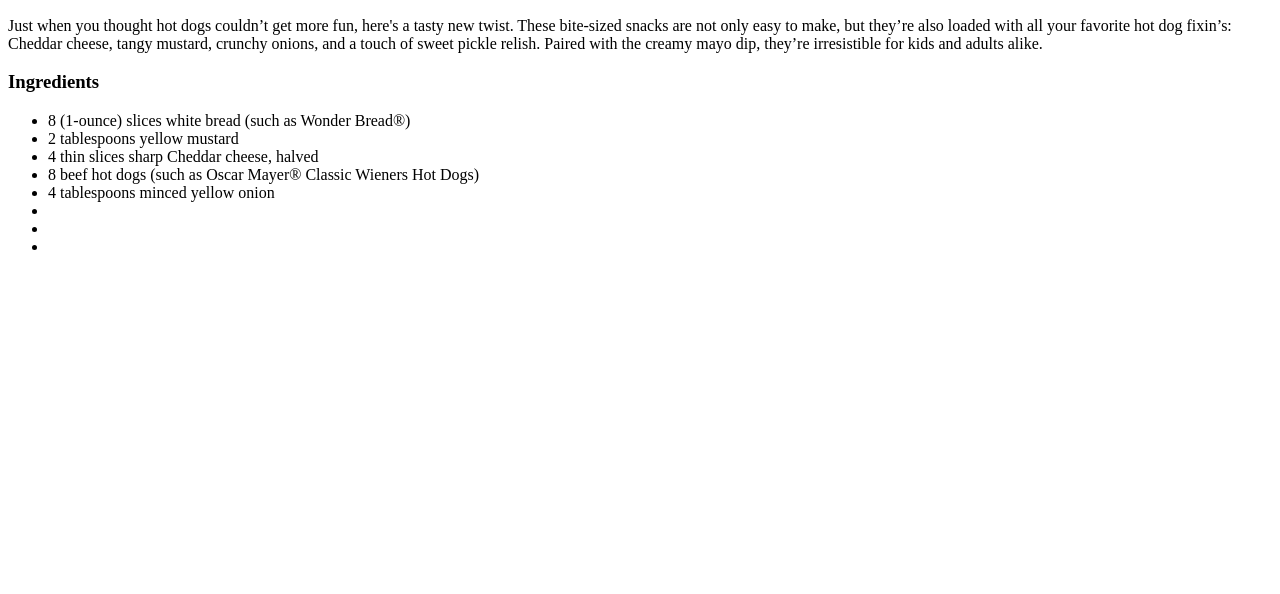
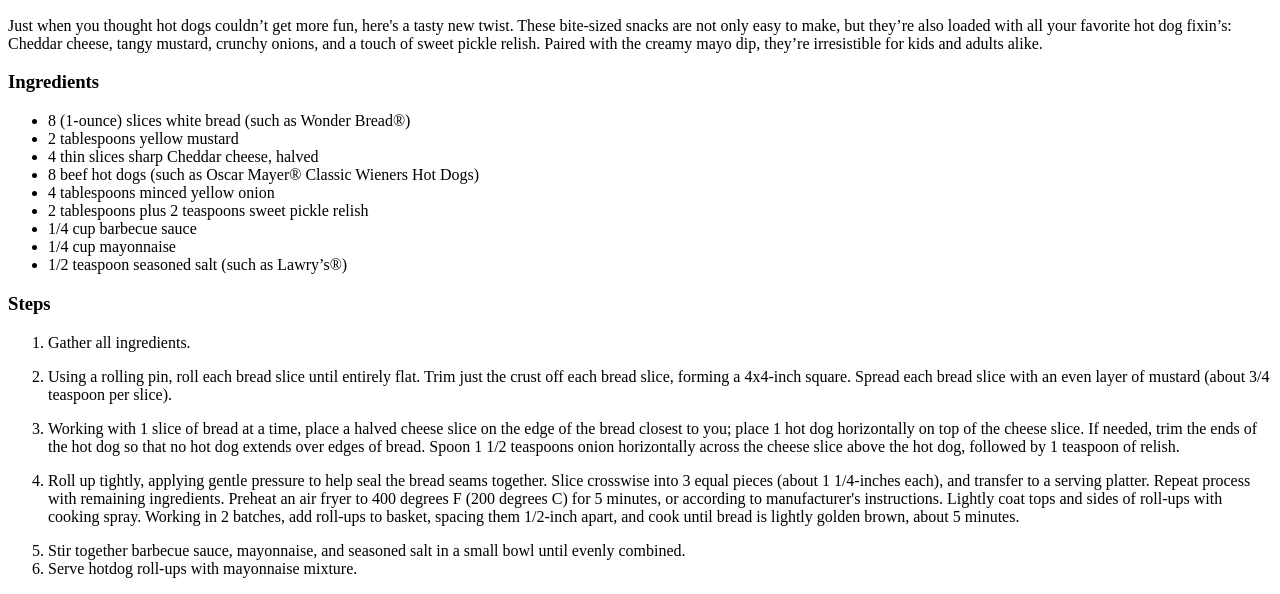
Before and after one commit to MatchanJJ/odin-recipes, a plain HTML site: page recipes/hot-dog-roll-ups.html in a window 1280 px wide. Shown: the part 460-1054 px from the top of the page. Before the commit the page ends 800 px from the top, so only its background shows below. Drawn offline with Linux system fonts and the light colour scheme.

Commit message:
2nd recipe done, hotdog roll-ups

```diff
--- a/recipes/hot-dog-roll-ups.html
+++ b/recipes/hot-dog-roll-ups.html
@@ -27,9 +27,32 @@
         <li>4 thin slices sharp Cheddar cheese, halved</li>
         <li>8 beef hot dogs (such as Oscar Mayer® Classic Wieners Hot Dogs)</li>
         <li>4 tablespoons minced yellow onion</li>
-        <li></li>
-        <li></li>
-        <li></li>
+        <li>2 tablespoons plus 2 teaspoons sweet pickle relish</li>
+        <li>1/4 cup barbecue sauce</li>
+        <li>1/4 cup mayonnaise</li>
+        <li>1/2 teaspoon seasoned salt (such as Lawry’s®)</li>
+
     </ul>
+
+    <h3>Steps</h3>
+    <ol>
+        <li>Gather all ingredients.</li>
+        <li><p>Using a rolling pin, roll each bread slice until entirely flat.
+             Trim just the crust off each bread slice, forming a 4x4-inch square.
+             Spread each bread slice with an even layer of mustard (about 3/4 teaspoon per slice).</p></li>
+        <li><p>Working with 1 slice of bread at a time, place a halved cheese slice on the edge
+            of the bread closest to you; place 1 hot dog horizontally on top of the cheese slice.
+            If needed, trim the ends of the hot dog so that no hot dog extends over edges of bread.
+            Spoon 1 1/2 teaspoons onion horizontally across the cheese slice above the hot dog,
+            followed by 1 teaspoon of relish.</p></li>
+        <li><p>Roll up tightly, applying gentle pressure to help seal the bread seams together.
+            Slice crosswise into 3 equal pieces (about 1 1/4-inches each), and transfer to a serving platter.
+            Repeat process with remaining ingredients. Preheat an air fryer to 400 degrees F (200 degrees C)
+            for 5 minutes, or according to manufacturer's instructions. Lightly coat tops and sides of roll-ups
+            with cooking spray. Working in 2 batches, add roll-ups to basket, spacing them 1/2-inch apart, and cook
+            until bread is lightly golden brown, about 5 minutes.</p></li>
+        <li>Stir together barbecue sauce, mayonnaise, and seasoned salt in a small bowl until evenly combined.</li>
+        <li>Serve hotdog roll-ups with mayonnaise mixture.</li>
+    </ol>
 </body>
 </html>
```
